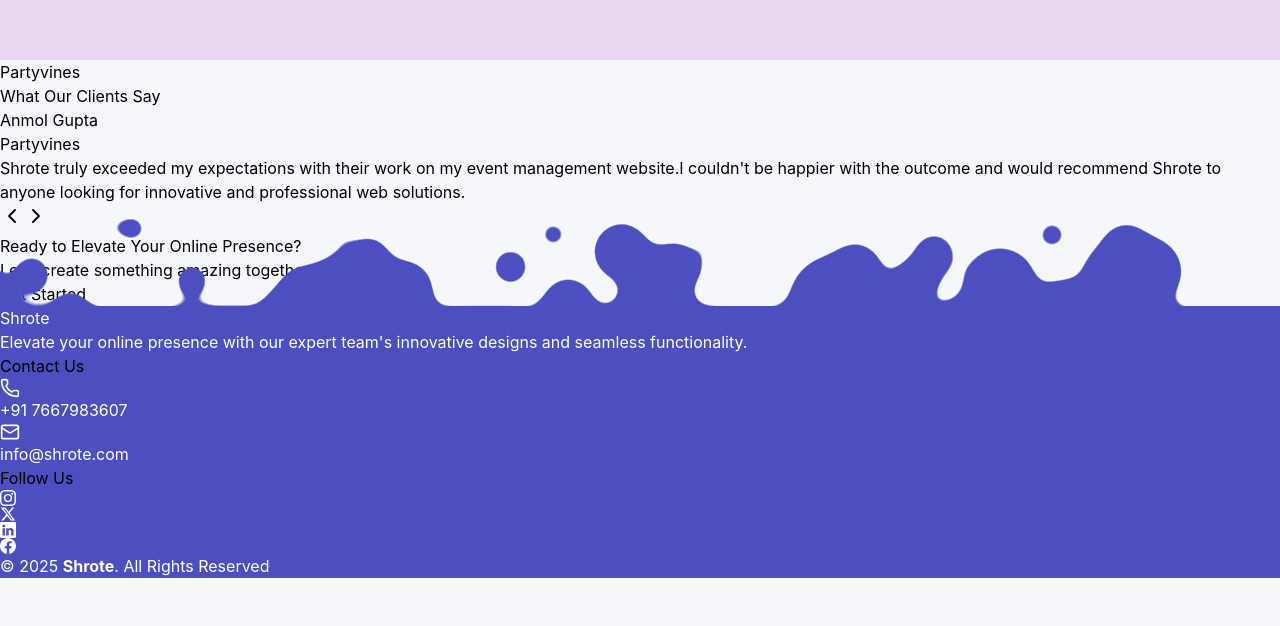
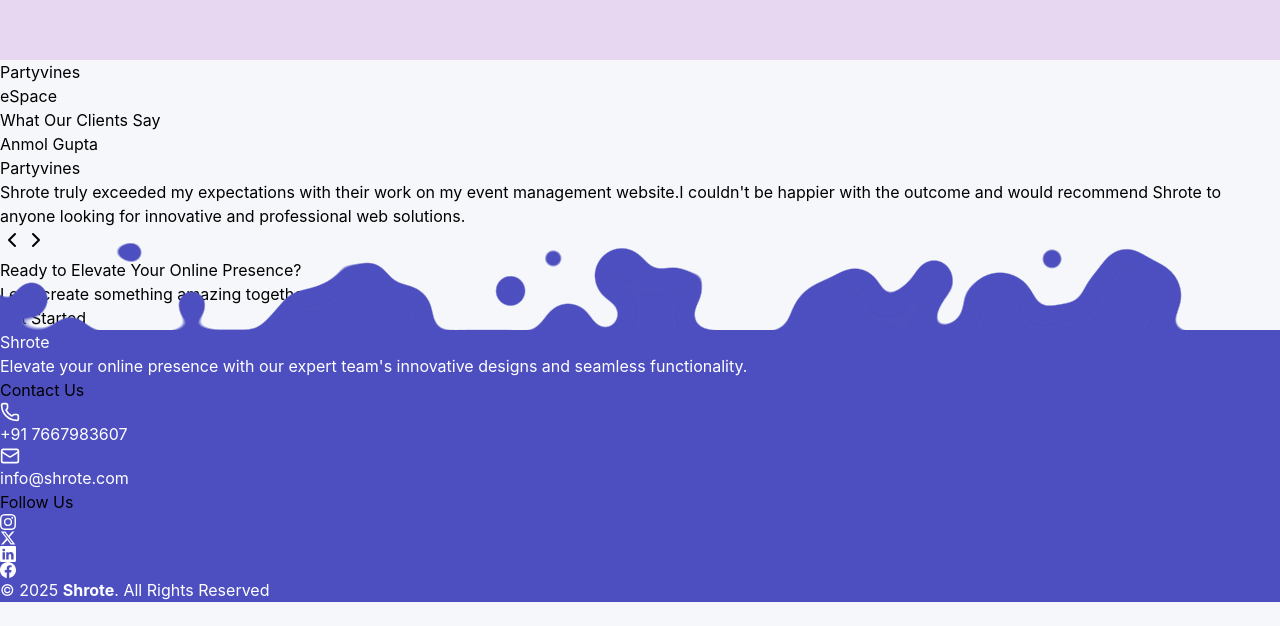
Before and after one commit to iamvishukr/Shrote, a React (Vite) app: page / in a window 1280 px wide. Shown: the part 11056-11682 px from the top of the page. Before the commit the page ends 11658 px from the top, so only its background shows below. Built offline with nearby package versions, Linux system fonts and the light colour scheme; no server answers.

Commit message:
Update Portfolio.jsx

```diff
--- a/src/Components/Portfolio.jsx
+++ b/src/Components/Portfolio.jsx
@@ -3,6 +3,7 @@ import { Link } from "react-router-dom";
 import { motion } from "framer-motion";
 import scrollpedia from '../assets/scrollpedia.png'
 import partyvines from "../assets/partyvines.jpg"
+
 
 const Portfolio = forwardRef((_, ref) => {
   const portfolioItems = [
@@ -18,11 +19,11 @@ const Portfolio = forwardRef((_, ref) => {
       link: "https://gourav-gk.github.io/partyvines/",
       image: partyvines,
     },
-    // {
-    //   title: "Shree Collection",
-    //   category: "E-commerce Store",
-    //   link: "https://demo6.crazymarketer.online",
-    // },
+    {
+      title: "eSpace",
+      category: " Real Estate",
+      link: "https://www.espace.ae/",
+    },
   ];
 
   return (
```
